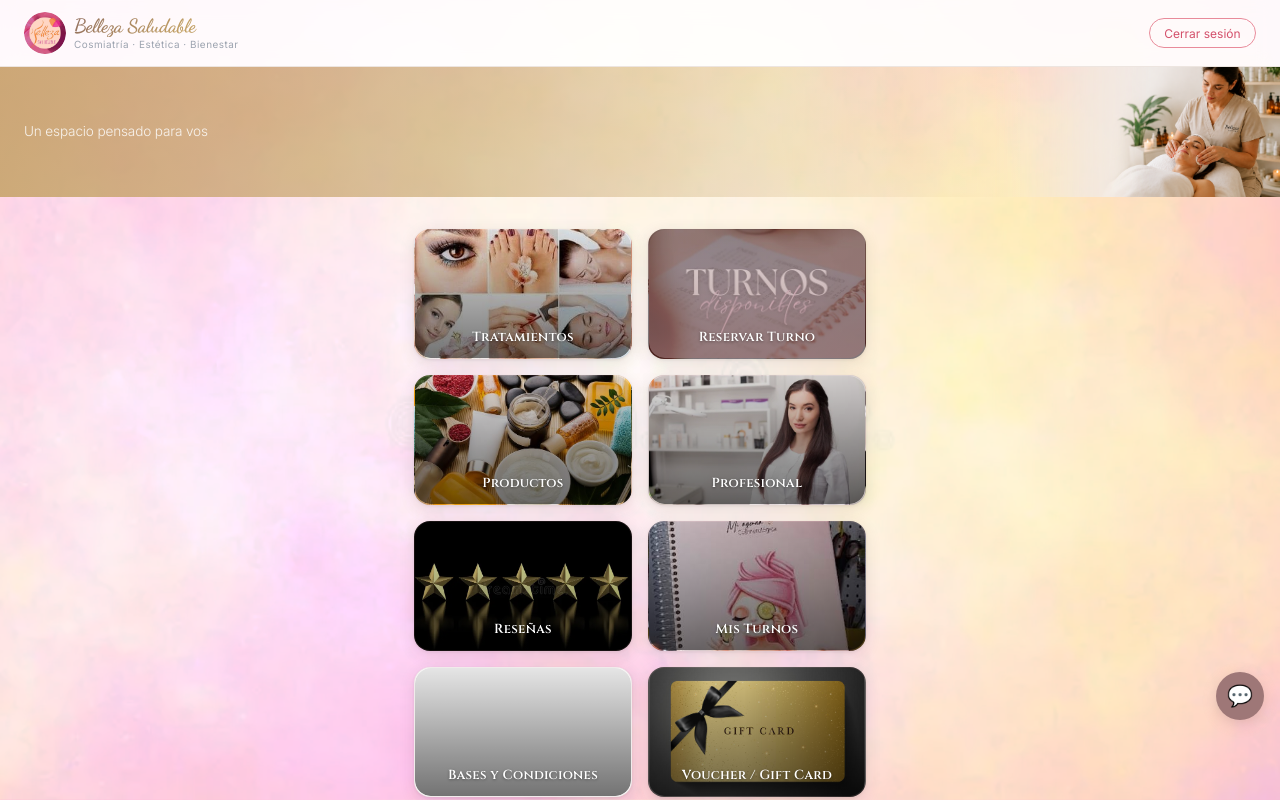
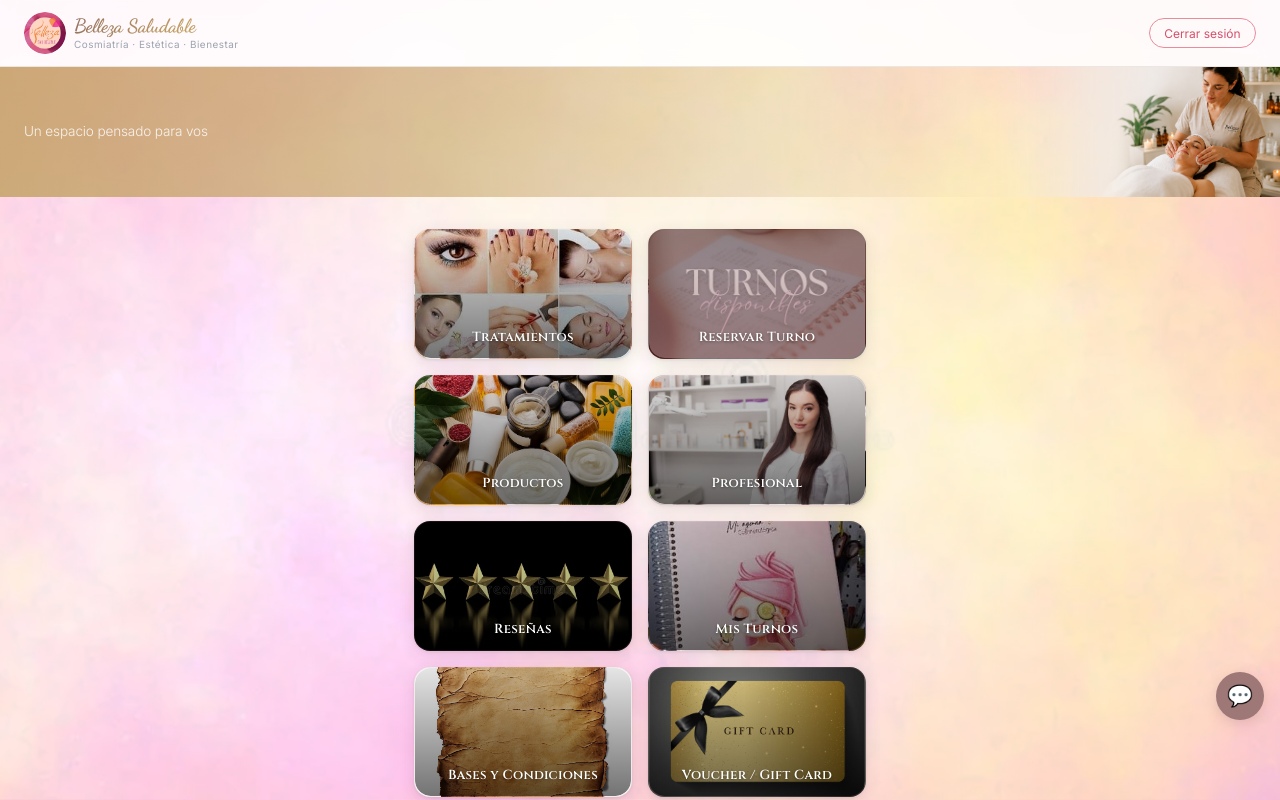
Before and after one commit to PameVillegas/belleza-saludable, a React (Vite) app in the folder frontend/: page /inicio in a window 1280 px wide. Shown: the top 800 px of the page. Built offline with nearby package versions, Linux system fonts and the light colour scheme.

Commit message:
Agregar portada Bases y Condiciones

```diff
--- a/frontend/src/pages/Home.jsx
+++ b/frontend/src/pages/Home.jsx
@@ -17,7 +17,7 @@ function Home() {
     { bg: '/portadaprofes.png', label: 'Profesional', path: '/profesional' },
     { bg: '/portadareseñas.png', label: 'Reseñas', path: '/resenas' },
     { bg: '/portadamisturnos.png', label: 'Mis Turnos', path: '/mis-turnos' },
-    { bg: null, label: 'Bases y Condiciones', path: '/bases-condiciones' },
+    { bg: '/portadabases.png', label: 'Bases y Condiciones', path: '/bases-condiciones' },
     { bg: '/portadagift.png', label: 'Voucher / Gift Card', path: '/voucher' },
   ];
 
```
Also changed, not shown: frontend/public/portadabases.png (added).
